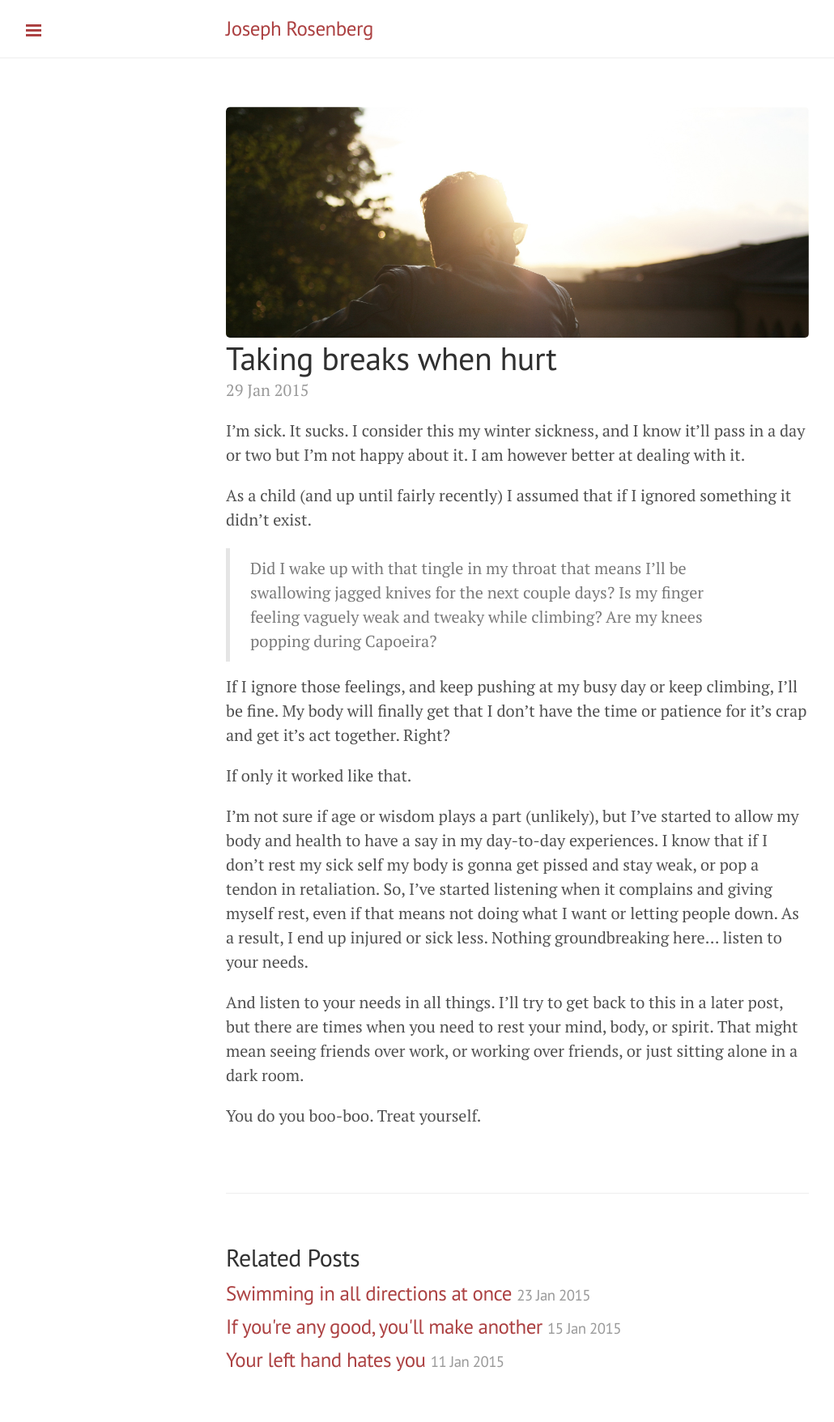
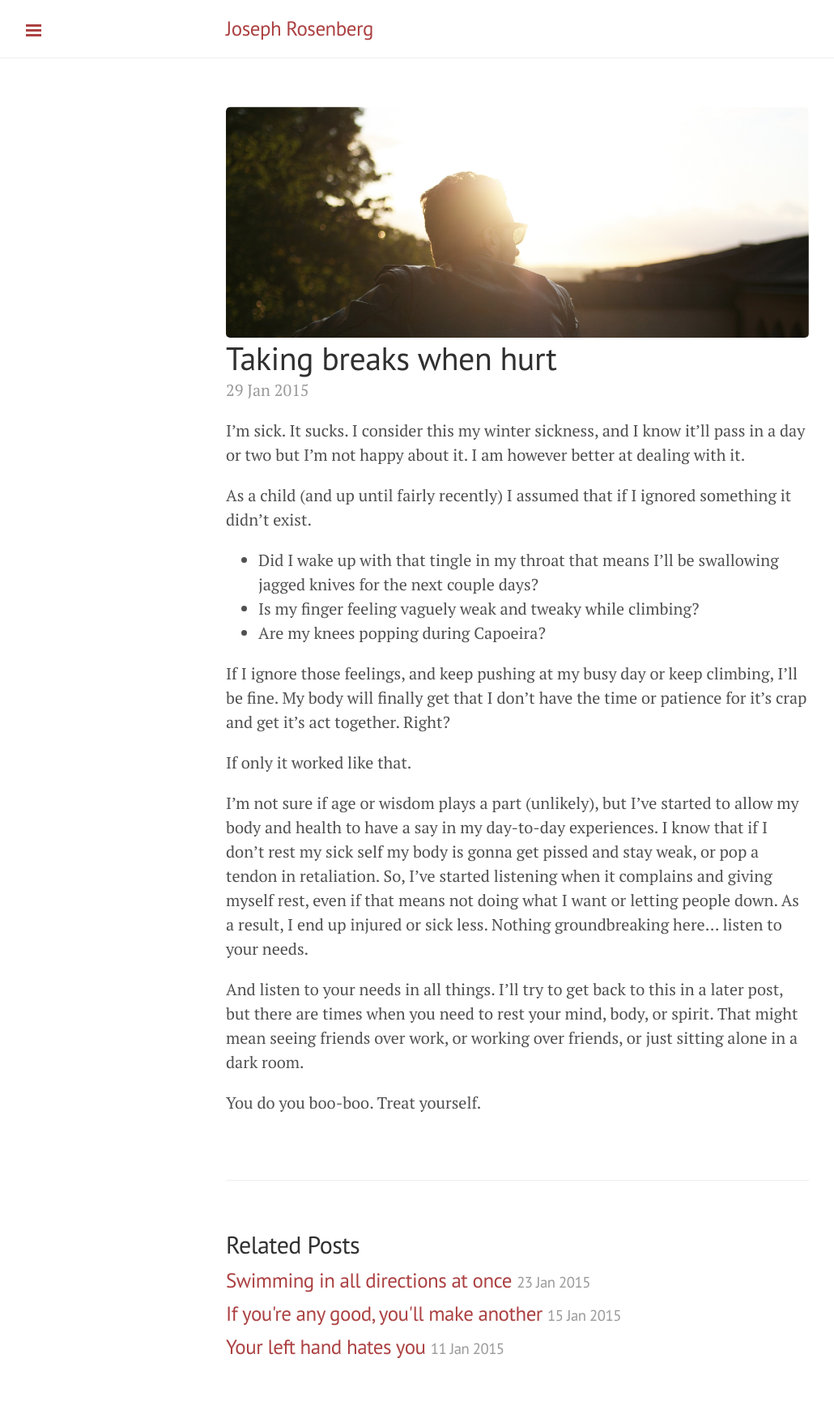
Before and after one commit to jofus101/jofus101.github.io, a Jekyll site: the page built from _posts/2015-01-29-breaks-when-hurt.md, in a window 1280 px wide. Shown: the whole page at 81% size, without its empty margins (1-1031 px from the left). Built offline with Jekyll 4.4.1, drawn with Linux system fonts in a browser that asks for light colours; Markdown is read by kramdown in place of the engine named in the settings.

Commit message:
fix bullet points

```diff
--- a/_posts/2015-01-29-breaks-when-hurt.md
+++ b/_posts/2015-01-29-breaks-when-hurt.md
@@ -8,9 +8,9 @@ I'm sick. It sucks. I consider this my winter sickness, and I know it'll pass in
 
 As a child (and up until fairly recently) I assumed that if I ignored something it didn't exist.
 
-> Did I wake up with that tingle in my throat that means I'll be swallowing jagged knives for the next couple days?
-> Is my finger feeling vaguely weak and tweaky while climbing?
-> Are my knees popping during Capoeira?
+* Did I wake up with that tingle in my throat that means I'll be swallowing jagged knives for the next couple days?
+* Is my finger feeling vaguely weak and tweaky while climbing?
+* Are my knees popping during Capoeira?
 
 If I ignore those feelings, and keep pushing at my busy day or keep climbing, I'll be fine. My body will finally get that I don't have the time or patience for it's crap and get it's act together. Right?
 
```
